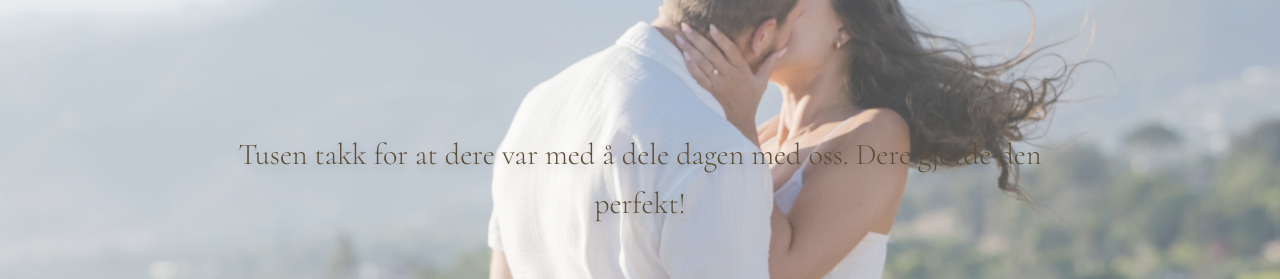
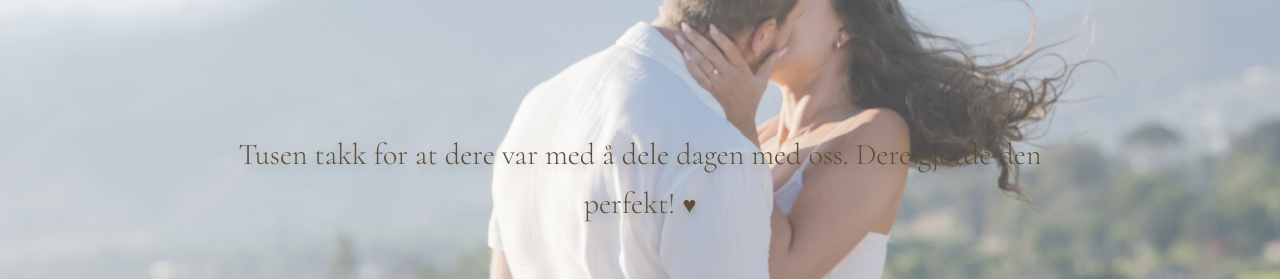
Before and after one commit to saynain/bryllup, a Next.js app: page / in a window 1280 px wide. Shown: the part 1020-1299 px from the top of the page. Built offline with nearby package versions, Linux system fonts and the light colour scheme; a web font is replaced by a local one.

Commit message:
Legg til hjerte i takketeksten

```diff
--- a/components/legacy-home.tsx
+++ b/components/legacy-home.tsx
@@ -102,7 +102,10 @@ export default function LegacyHome() {
               transition={{ duration: 0.8, ease: "easeOut" }}
               className="text-2xl leading-relaxed font-light text-[#5D4E37] drop-shadow-lg md:text-3xl"
             >
-              Tusen takk for at dere var med å dele dagen med oss. Dere gjorde den perfekt!
+              Tusen takk for at dere var med å dele dagen med oss. Dere gjorde den{" "}
+              <span className="whitespace-nowrap">
+                perfekt! <span aria-hidden="true" className="text-[0.78em]">♥</span>
+              </span>
             </motion.p>
           </div>
         </div>
```
